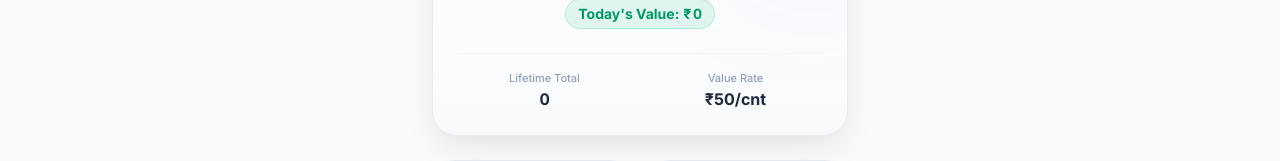
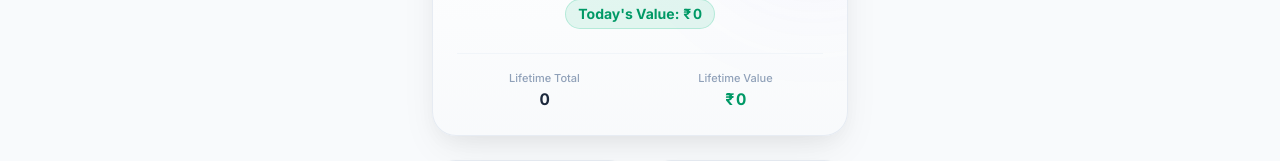
Before and after one commit to jaylimbasiya93/dailycounter, a React (Vite) app: page / in a window 1280 px wide. Shown: the part 291-452 px from the top of the page. Built offline with nearby package versions, Linux system fonts and the light colour scheme.

Commit message:
feat: implement DashboardView with momentum tracking, progress visualization, and analytics summary

```diff
--- a/src/views/DashboardView.tsx
+++ b/src/views/DashboardView.tsx
@@ -110,11 +110,13 @@ export const DashboardView: React.FC = () => {
             </div>
             <div>
               <span className="text-[11px] font-medium text-slate-400 dark:text-zinc-500 block">
-                Value Rate
+                Lifetime Value
               </span>
-              <span className="text-base font-bold text-slate-800 dark:text-zinc-200">
-                ₹{settings.valuePerMomentum}/cnt
-              </span>
+              <RollingNumber
+                value={lifetimeCount * settings.valuePerMomentum}
+                prefix="₹"
+                className="text-base font-bold text-emerald-600 dark:text-emerald-400"
+              />
             </div>
           </div>
         </div>
```
